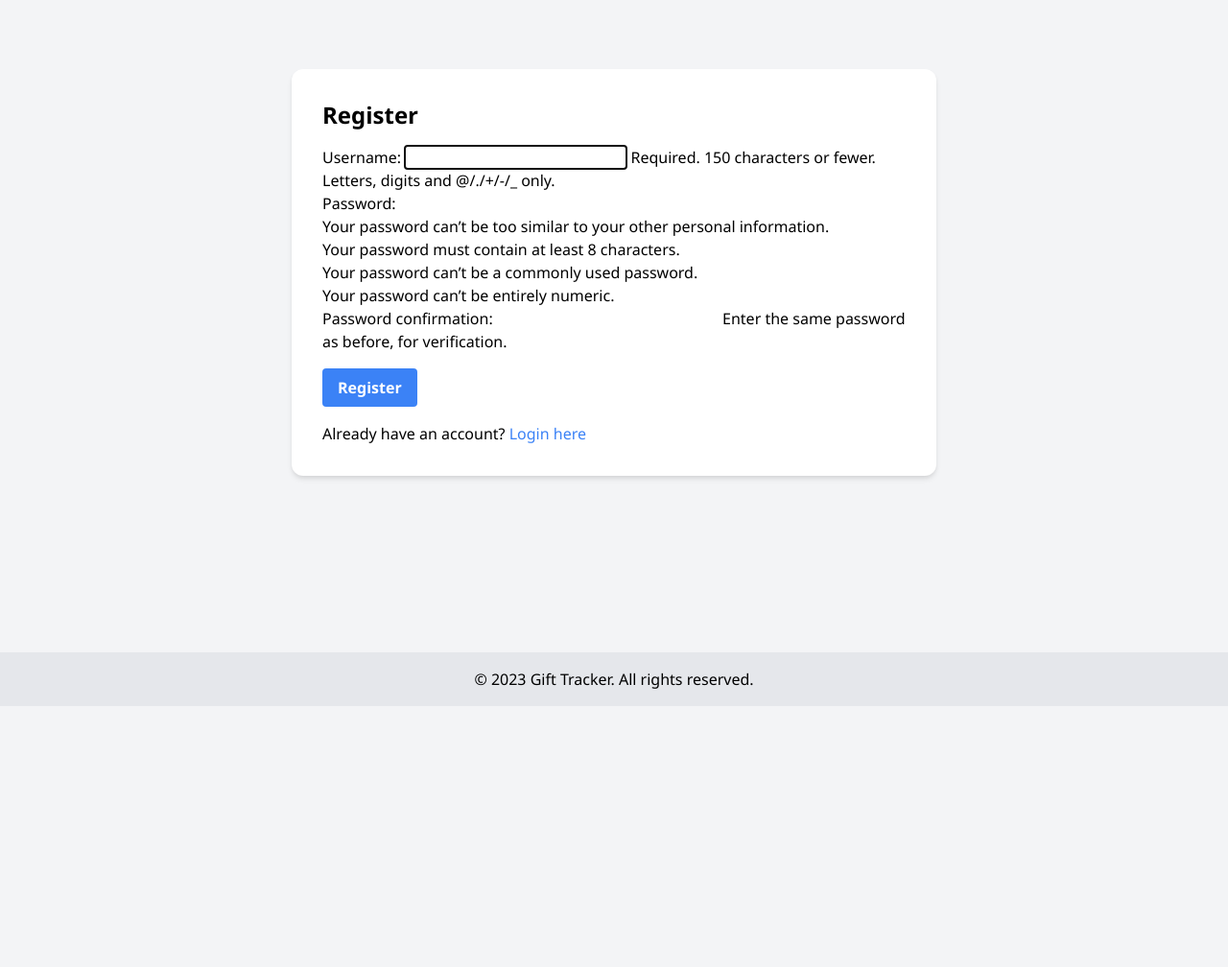
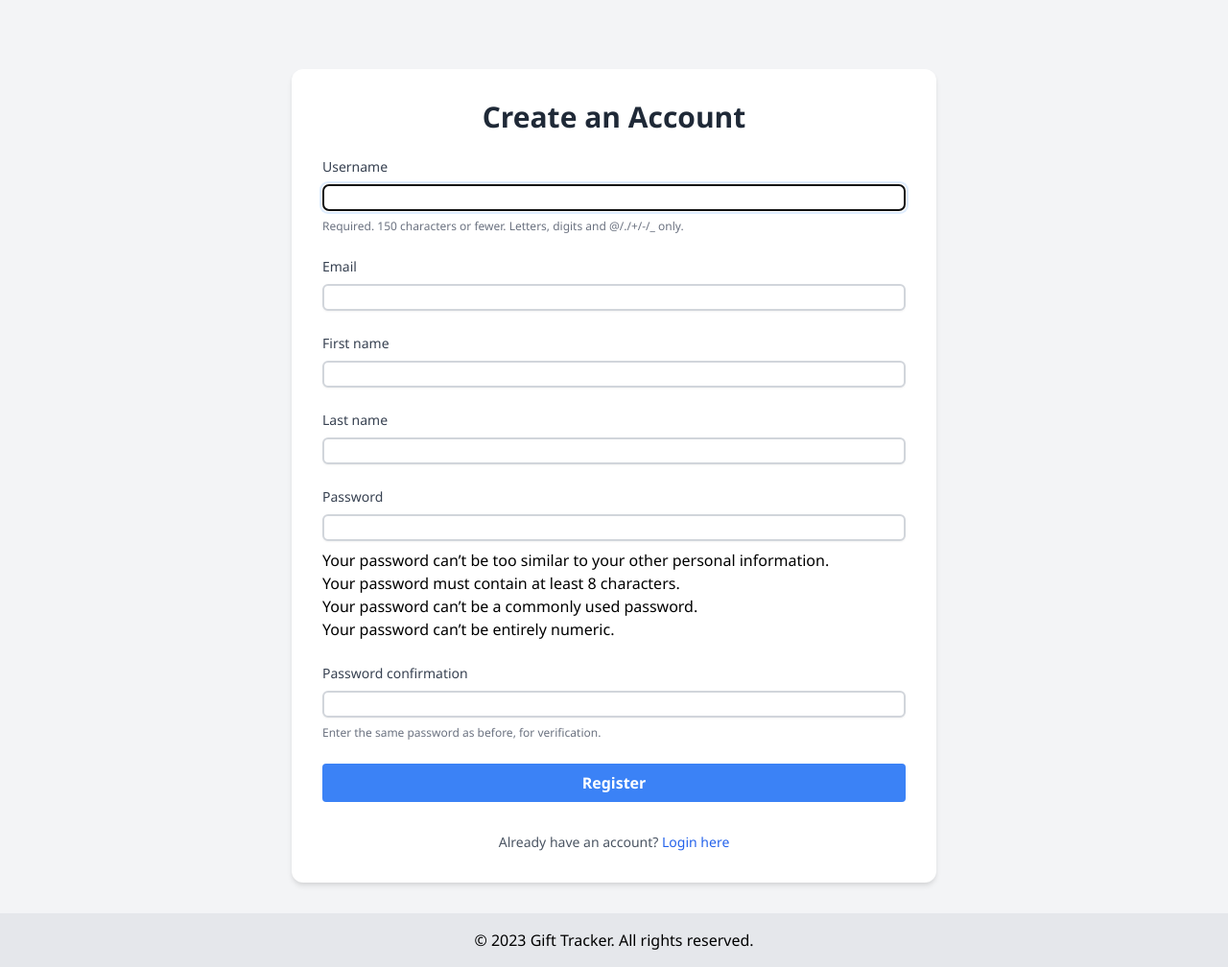
Before and after one commit to kylesteinmann/Gift-Exchange-App, a Django app: page /register/ in a window 1280 px wide. Shown: the part 64-1072 px from the top of the page at 96% size. Before the commit the page ends 800 px from the top, so only its background shows below. Run offline with Django 5.2, Linux system fonts and the light colour scheme.

Commit message:
added email invite and registration for non existing accounts

```diff
--- /dev/null
+++ b/gift_tracker/gifts/forms.py
@@ -0,0 +1,32 @@
+from django import forms
+from django.contrib.auth.forms import UserCreationForm, AuthenticationForm
+from django.contrib.auth.models import User
+
+class CustomUserCreationForm(UserCreationForm):
+    email = forms.EmailField(required=True)
+    first_name = forms.CharField(max_length=30, required=True)
+    last_name = forms.CharField(max_length=30, required=True)
+
+    class Meta:
+        model = User
+        fields = ("username", "email", "first_name", "last_name", "password1", "password2")
+
+    def save(self, commit=True):
+        user = super().save(commit=False)
+        user.email = self.cleaned_data["email"]
+        user.first_name = self.cleaned_data["first_name"]
+        user.last_name = self.cleaned_data["last_name"]
+        if commit:
+            user.save()
+        return user
+
+    def __init__(self, *args, **kwargs):
+        super().__init__(*args, **kwargs)
+        for field in self.fields.values():
+            field.widget.attrs['class'] = 'mt-1 block w-full rounded-md border-gray-300 shadow-sm focus:border-blue-300 focus:ring focus:ring-blue-200 focus:ring-opacity-50 bg-white border-2 border-gray-300'
+
+class CustomAuthenticationForm(AuthenticationForm):
+    def __init__(self, *args, **kwargs):
+        super().__init__(*args, **kwargs)
+        for field in self.fields.values():
+            field.widget.attrs['class'] = 'mt-1 block w-full rounded-md border-gray-300 shadow-sm focus:border-blue-300 focus:ring focus:ring-blue-200 focus:ring-opacity-50 bg-white border-2 border-gray-300'
--- a/gift_tracker/gifts/templates/gifts/add_gift.html
+++ b/gift_tracker/gifts/templates/gifts/add_gift.html
@@ -8,11 +8,11 @@
         {% csrf_token %}
         <div class="mb-4">
             <label for="name" class="block text-gray-700 text-sm font-bold mb-2">Gift Name</label>
-            <input type="text" name="name" id="name" required class="shadow appearance-none border rounded w-full py-2 px-3 text-gray-700 leading-tight focus:outline-none focus:shadow-outline">
+            <input type="text" name="name" id="name" required class="shadow appearance-none border-2 border-gray-300 rounded w-full py-2 px-3 text-gray-700 leading-tight focus:outline-none focus:shadow-outline">
         </div>
         <div class="mb-4">
             <label for="description" class="block text-gray-700 text-sm font-bold mb-2">Description (optional)</label>
-            <textarea name="description" id="description" rows="4" class="shadow appearance-none border rounded w-full py-2 px-3 text-gray-700 leading-tight focus:outline-none focus:shadow-outline"></textarea>
+            <textarea name="description" id="description" rows="4" class="shadow appearance-none border-2 border-gray-300 rounded w-full py-2 px-3 text-gray-700 leading-tight focus:outline-none focus:shadow-outline"></textarea>
         </div>
         <button type="submit" class="bg-blue-500 hover:bg-blue-700 text-white font-bold py-2 px-4 rounded focus:outline-none focus:shadow-outline">
             Add Gift Idea
--- a/gift_tracker/gifts/templates/gifts/create_group.html
+++ b/gift_tracker/gifts/templates/gifts/create_group.html
@@ -8,7 +8,7 @@
             {% csrf_token %}
             <div class="mb-4">
                 <label for="name" class="block text-gray-700 text-sm font-bold mb-2">Group Name</label>
-                <input type="text" name="name" id="name" required class="shadow appearance-none border rounded w-full py-2 px-3 text-gray-700 leading-tight focus:outline-none focus:shadow-outline">
+                <input type="text" name="name" id="name" required class="shadow appearance-none border-2 border-gray-300 rounded w-full py-2 px-3 text-gray-700 leading-tight focus:outline-none focus:shadow-outline">
             </div>
             <button type="submit" class="bg-blue-500 hover:bg-blue-700 text-white font-bold py-2 px-4 rounded focus:outline-none focus:shadow-outline">
                 Create Group
--- a/gift_tracker/gifts/templates/gifts/group_detail.html
+++ b/gift_tracker/gifts/templates/gifts/group_detail.html
@@ -6,8 +6,8 @@
 
     <h2 class="text-2xl font-semibold mb-4">Members</h2>
     <ul class="list-disc list-inside mb-6">
-        {% for member in group.members.all %}
-            <li>{{ member.username }}</li>
+        {% for member in members %}
+            <li>{{ member.first_name }} {{ member.last_name }}</li>
         {% endfor %}
     </ul>
 
--- a/gift_tracker/gifts/templates/gifts/invite_user.html
+++ b/gift_tracker/gifts/templates/gifts/invite_user.html
@@ -8,7 +8,7 @@
         {% csrf_token %}
         <div class="mb-4">
             <label for="email" class="block text-gray-700 text-sm font-bold mb-2">User's Email</label>
-            <input type="email" name="email" id="email" required class="shadow appearance-none border rounded w-full py-2 px-3 text-gray-700 leading-tight focus:outline-none focus:shadow-outline">
+            <input type="email" name="email" id="email" required class="shadow appearance-none border-2 border-gray-300 rounded w-full py-2 px-3 text-gray-700 leading-tight focus:outline-none focus:shadow-outline">
         </div>
         <button type="submit" class="bg-blue-500 hover:bg-blue-700 text-white font-bold py-2 px-4 rounded focus:outline-none focus:shadow-outline">
             Send Invitation
--- a/gift_tracker/gifts/templates/gifts/register.html
+++ b/gift_tracker/gifts/templates/gifts/register.html
@@ -3,16 +3,34 @@
 {% block content %}
 <div class="max-w-md mx-auto bg-white rounded-xl shadow-md overflow-hidden md:max-w-2xl mt-10">
     <div class="p-8">
-        <h2 class="text-2xl font-bold mb-4">Register</h2>
-        <form method="post">
+        <h2 class="text-3xl font-bold mb-6 text-center text-gray-800">Create an Account</h2>
+        <form method="post" class="space-y-6">
             {% csrf_token %}
-            {{ form.as_p }}
-            <button type="submit" class="mt-4 bg-blue-500 hover:bg-blue-700 text-white font-bold py-2 px-4 rounded">
-                Register
-            </button>
+            {% for field in form %}
+                <div class="space-y-2">
+                    <label for="{{ field.id_for_label }}" class="block text-sm font-medium text-gray-700">
+                        {{ field.label }}
+                    </label>
+                    {{ field }}
+                    {% if field.help_text %}
+                        <p class="text-xs text-gray-500">{{ field.help_text|safe }}</p>
+                    {% endif %}
+                    {% for error in field.errors %}
+                        <p class="text-red-500 text-xs italic">{{ error }}</p>
+                    {% endfor %}
+                </div>
+            {% endfor %}
+            <div>
+                <button type="submit" class="w-full bg-blue-500 hover:bg-blue-700 text-white font-bold py-2 px-4 rounded focus:outline-none focus:shadow-outline transition duration-300">
+                    Register
+                </button>
+            </div>
         </form>
-        <p class="mt-4">
-            Already have an account? <a href="{% url 'login' %}" class="text-blue-500 hover:text-blue-700">Login here</a>
+        <p class="mt-8 text-center text-sm text-gray-600">
+            Already have an account?
+            <a href="{% url 'login' %}" class="font-medium text-blue-600 hover:text-blue-500">
+                Login here
+            </a>
         </p>
     </div>
 </div>
--- a/gift_tracker/gifts/urls.py
+++ b/gift_tracker/gifts/urls.py
@@ -1,11 +1,12 @@
 from django.urls import path
 from . import views
 from django.contrib.auth import views as auth_views
+from .views import login_view, CustomLoginView
 
 urlpatterns = [
     path('', views.home, name='home'),
     path('register/', views.register, name='register'),
-    path('accounts/login/', auth_views.LoginView.as_view(template_name='gifts/login.html'), name='login'),
+    path('accounts/login/', login_view, name='login'),
     path('logout/', views.CustomLogoutView.as_view(), name='logout'),
     path('groups/', views.group_list, name='group_list'),
     path('groups/<int:group_id>/', views.group_detail, name='group_detail'),
@@ -16,4 +17,5 @@ urlpatterns = [
     path('groups/<int:group_id>/invite/', views.invite_user, name='invite_user'),
     path('groups/<int:group_id>/accept_invitation/', views.accept_invitation, name='accept_invitation'),
     path('accept_invitation/<str:token>/', views.accept_invitation, name='accept_invitation'),
+    path('login/', CustomLoginView.as_view(), name='login'),
 ]
--- a/gift_tracker/gifts/views.py
+++ b/gift_tracker/gifts/views.py
@@ -1,10 +1,10 @@
 from django.shortcuts import render, redirect, get_object_or_404
 from django.contrib.auth.decorators import login_required
 from django.contrib.auth import login, authenticate, logout
-from django.contrib.auth.forms import UserCreationForm
+from django.contrib.auth.forms import UserCreationForm, AuthenticationForm
 from .models import Group, GiftIdea, Invitation
 from django.contrib import messages
-from django.contrib.auth.views import LogoutView
+from django.contrib.auth.views import LogoutView, LoginView
 from django.urls import reverse_lazy
 from django.contrib.auth.models import User
 from django.db import models
@@ -13,6 +13,7 @@ from django.conf import settings
 from django.urls import reverse
 import random
 import string
+from .forms import CustomUserCreationForm, CustomAuthenticationForm
 
 class CustomLogoutView(LogoutView):
     next_page = reverse_lazy('home')
@@ -25,13 +26,13 @@ class CustomLogoutView(LogoutView):
 
 def register(request):
     if request.method == 'POST':
-        form = UserCreationForm(request.POST)
+        form = CustomUserCreationForm(request.POST)
         if form.is_valid():
             user = form.save()
             login(request, user)
             return redirect('home')
     else:
-        form = UserCreationForm()
+        form = CustomUserCreationForm()
     return render(request, 'gifts/register.html', {'form': form})
 
 @login_required
@@ -49,7 +50,8 @@ def group_detail(request, group_id):
     if request.user not in group.members.all():
         messages.error(request, "You are not a member of this group.")
         return redirect('group_list')
-    return render(request, 'gifts/group_detail.html', {'group': group})
+    members = group.members.all().order_by('first_name', 'last_name')
+    return render(request, 'gifts/group_detail.html', {'group': group, 'members': members})
 
 @login_required
 def gift_list(request, group_id):
@@ -128,7 +130,7 @@ def invite_user(request, group_id):
             invitation_link = request.build_absolute_uri(
                 reverse('accept_invitation', args=[invitation_token])
             )
-
+            print("invitation_link", invitation_link)
             # Send invitation email
             subject = f"Invitation to join {group.name} on Gift Tracker"
             message = f"You've been invited to join {group.name} on Gift Tracker. Click the link below to accept:\n\n{invitation_link}"
@@ -145,7 +147,6 @@ def invite_user(request, group_id):
 
     return render(request, 'gifts/invite_user.html', {'group': group})
 
-@login_required
 def accept_invitation(request, token):
     invitation = get_object_or_404(Invitation, token=token)
 
@@ -153,11 +154,21 @@ def accept_invitation(request, token):
         if request.user.is_authenticated:
             user = request.user
         else:
+            # Check if the email already exists
+            existing_user = User.objects.filter(email=invitation.email).first()
+            if existing_user:
+                messages.info(request, "An account with this email already exists. Please log in.")
+                return redirect('login')
+
             # Create a new user
-            username = request.POST.get('username')
-            password = request.POST.get('password')
-            user = User.objects.create_user(username=username, email=invitation.email, password=password)
-            login(request, user)
+            form = CustomUserCreationForm(request.POST)
+            if form.is_valid():
+                user = form.save(commit=False)
+                user.email = invitation.email
+                user.save()
+                login(request, user)
+            else:
+                return render(request, 'gifts/accept_invitation.html', {'invitation': invitation, 'form': form})
 
         # Add user to the group
         invitation.group.members.add(user)
@@ -168,4 +179,33 @@ def accept_invitation(request, token):
         messages.success(request, f"You have successfully joined {invitation.group.name}.")
         return redirect('group_detail', group_id=invitation.group.id)
 
+    # If user is not authenticated, check if the email exists
+    if not request.user.is_authenticated:
+        existing_user = User.objects.filter(email=invitation.email).first()
+        if existing_user:
+            messages.info(request, "An account with this email already exists. Please log in.")
+            return redirect('login')
+
+        form = CustomUserCreationForm(initial={'email': invitation.email})
+        return render(request, 'gifts/accept_invitation.html', {'invitation': invitation, 'form': form})
+
     return render(request, 'gifts/accept_invitation.html', {'invitation': invitation})
+
+class CustomLoginView(LoginView):
+    form_class = CustomAuthenticationForm
+    template_name = 'gifts/login.html'
+
+def login_view(request):
+    if request.method == 'POST':
+        form = CustomAuthenticationForm(request, data=request.POST)
+        if form.is_valid():
+            user = form.get_user()
+            login(request, user)
+            # Check if there's a 'next' parameter in the URL
+            next_url = request.GET.get('next')
+            if next_url:
+                return redirect(next_url)
+            return redirect('home')
+    else:
+        form = CustomAuthenticationForm()
+    return render(request, 'gifts/login.html', {'form': form})
```
Also changed, not shown: gift_tracker/gifts/admin.py (+19 -0 lines), gift_tracker/gifts/templates/gifts/accept_invitation.html (+22 -13 lines), gift_tracker/gifts/templates/gifts/login.html (+25 -8 lines), gift_tracker/db.sqlite3.
